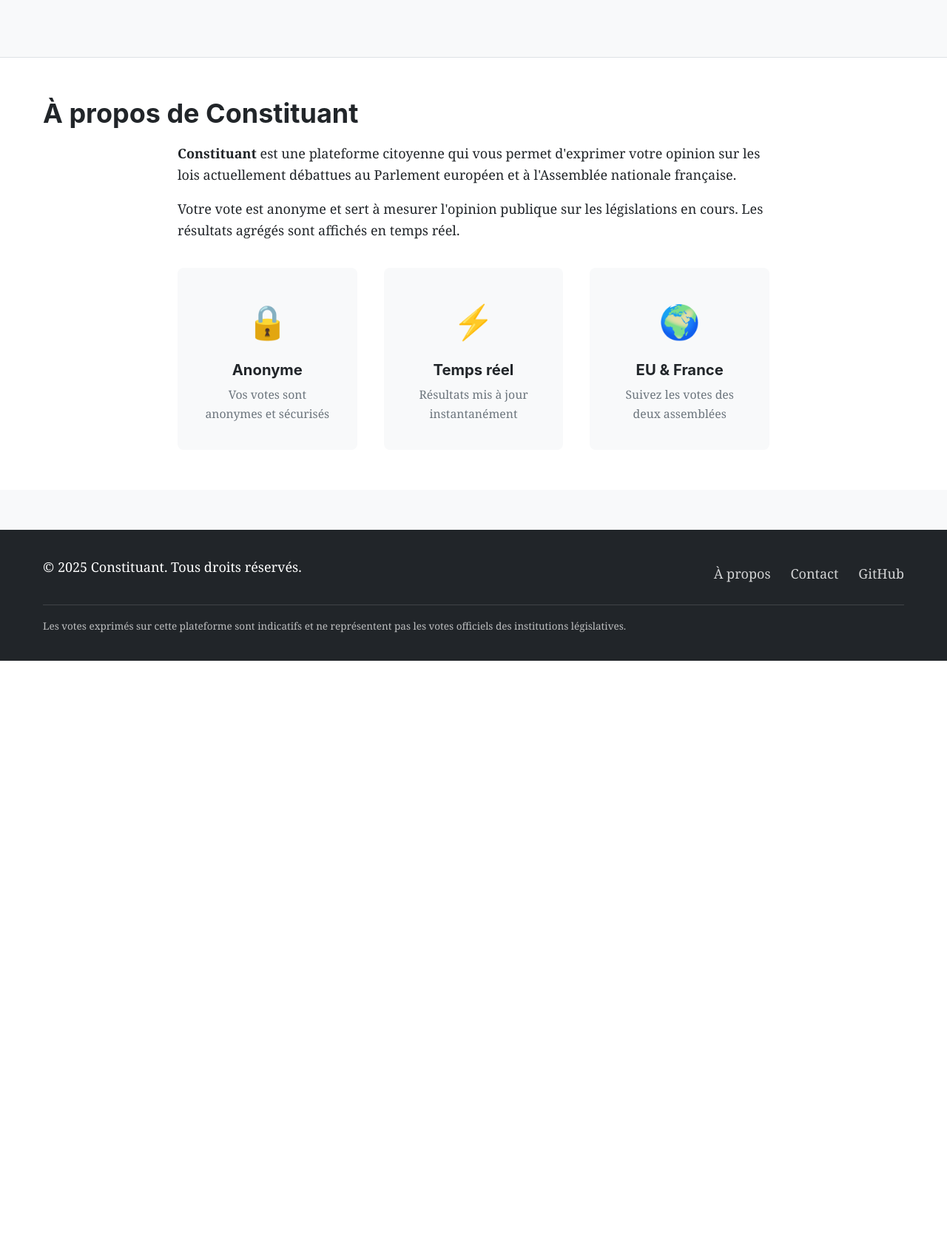
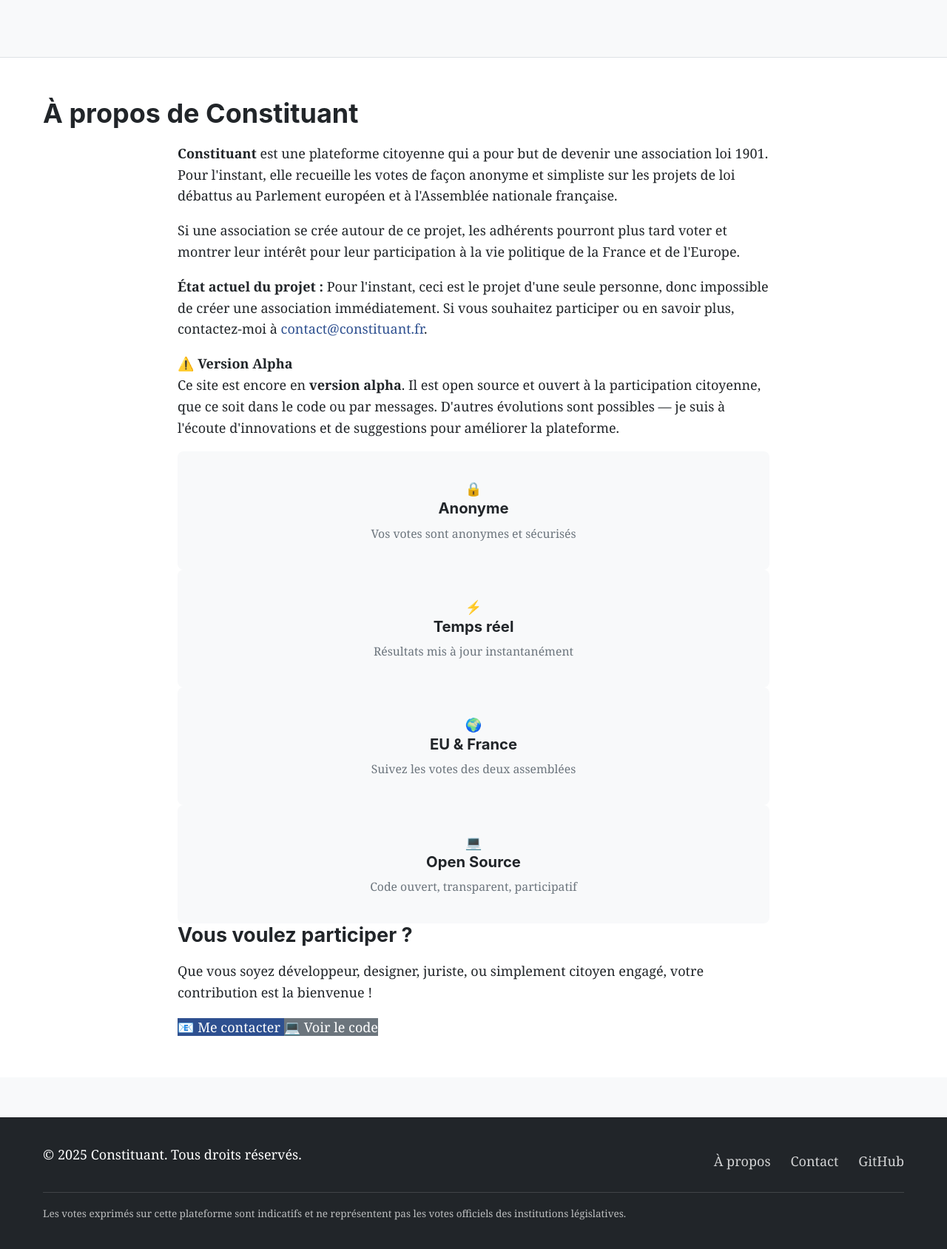
Before and after one commit to djassoRaph/constituant, a PHP site: page / in a window 1280 px wide. Shown: the part 3251-4939 px from the top of the page at 74% size. Before the commit the page ends 4144 px from the top, so only its background shows below. Run offline with PHP 8.4, Linux system fonts and the light colour scheme; data comes from the database, SQL or seed files in the repository; data that the repository does not hold is empty.

Commit message:
Update on A propos

```diff
--- a/cron/fetch-bills.php
+++ b/cron/fetch-bills.php
@@ -6,7 +6,7 @@
  * Run via cron: php /path/to/cron/fetch-bills.php
  *
  * Example cron entry (every 6 hours):
- * 0 */6 * * * /usr/local/php8.1/bin/php /home/user/constituant/cron/fetch-bills.php >> /home/user/logs/fetch-bills.log 2>&1
+ * 0 *\/6 * * * /usr/local/php8.1/bin/php /home/user/constituant/cron/fetch-bills.php >> /home/user/logs/fetch-bills.log 2>&1
  *
  * @package Constituant
  */
--- a/public_html/admin/index.php
+++ b/public_html/admin/index.php
@@ -351,7 +351,7 @@
                                                     class="btn btn-primary btn-small">
                                                 Modifier
                                             </button>
-                                            <button onclick="deleteBill('<?php echo htmlspecialchars($bill['id'], ENT_QUOTES); ?>', '<?php echo htmlspecialchars($bill['title'], ENT_QUOTES); ?>')"
+                                            <button onclick="deleteBill(<?php echo json_encode($bill['id']); ?>, <?php echo json_encode($bill['title']); ?>)"
                                                     class="btn btn-danger btn-small">
                                                 Supprimer
                                             </button>
--- a/public_html/index.php
+++ b/public_html/index.php
@@ -111,31 +111,77 @@
     <section id="about" class="about-section">
     <div class="container">
         <h2>À propos de Constituant</h2>
+
         <div class="about-content">
             <p>
-                    <strong>Constituant</strong> est une plateforme citoyenne qui vous permet d'exprimer
-                    votre opinion sur les lois actuellement débattues au Parlement européen et à
-                    l'Assemblée nationale française.
+                <strong>Constituant</strong> est une plateforme citoyenne qui a pour but de devenir
+                une association loi 1901. Pour l'instant, elle recueille les votes de façon anonyme
+                et simpliste sur les projets de loi débattus au Parlement européen et à l'Assemblée
+                nationale française.
             </p>
+
             <p>
-                    Votre vote est anonyme et sert à mesurer l'opinion publique sur les législations
-                    en cours. Les résultats agrégés sont affichés en temps réel.
+                Si une association se crée autour de ce projet, les adhérents pourront plus tard
+                voter et montrer leur intérêt pour leur participation à la vie politique de la
+                France et de l'Europe.
             </p>
-                <div class="about-features">
+
+            <p>
+                <strong>État actuel du projet :</strong> Pour l'instant, ceci est le projet d'une
+                seule personne, donc impossible de créer une association immédiatement. Si vous
+                souhaitez participer ou en savoir plus, contactez-moi à
+                <a href="mailto:contact@constituant.fr">contact@constituant.fr</a>.
+            </p>
+
+            <div class="alpha-notice">
+                <strong>⚠️ Version Alpha</strong>
+                <p>
+                    Ce site est encore en <strong>version alpha</strong>. Il est open source et
+                    ouvert à la participation citoyenne, que ce soit dans le code ou par messages.
+                    D'autres évolutions sont possibles — je suis à l'écoute d'innovations et de
+                    suggestions pour améliorer la plateforme.
+                </p>
+            </div>
+
+            <div class="features-grid">
                 <div class="feature">
-                        <span class="feature-icon">🔒</span>
+                    <span class="icon">🔒</span>
                     <h3>Anonyme</h3>
                     <p>Vos votes sont anonymes et sécurisés</p>
                 </div>
+
                 <div class="feature">
-                        <span class="feature-icon">⚡</span>
+                    <span class="icon">⚡</span>
                     <h3>Temps réel</h3>
                     <p>Résultats mis à jour instantanément</p>
                 </div>
+
                 <div class="feature">
-                        <span class="feature-icon">🌍</span>
+                    <span class="icon">🌍</span>
                     <h3>EU & France</h3>
                     <p>Suivez les votes des deux assemblées</p>
+                </div>
+
+                <div class="feature">
+                    <span class="icon">💻</span>
+                    <h3>Open Source</h3>
+                    <p>Code ouvert, transparent, participatif</p>
+                </div>
+            </div>
+
+            <div class="participation-cta">
+                <h3>Vous voulez participer ?</h3>
+                <p>
+                    Que vous soyez développeur, designer, juriste, ou simplement citoyen engagé,
+                    votre contribution est la bienvenue !
+                </p>
+                <div class="cta-buttons">
+                    <a href="mailto:contact@constituant.fr" class="btn-primary">
+                        📧 Me contacter
+                    </a>
+                    <a href="https://github.com/constituant" class="btn-secondary" target="_blank" rel="noopener">
+                        💻 Voir le code
+                    </a>
                 </div>
             </div>
         </div>
```
Also changed, not shown: public_html/assets/css/style.css (+176 -0 lines). Lines whose indentation alone changed are shown as unchanged.
